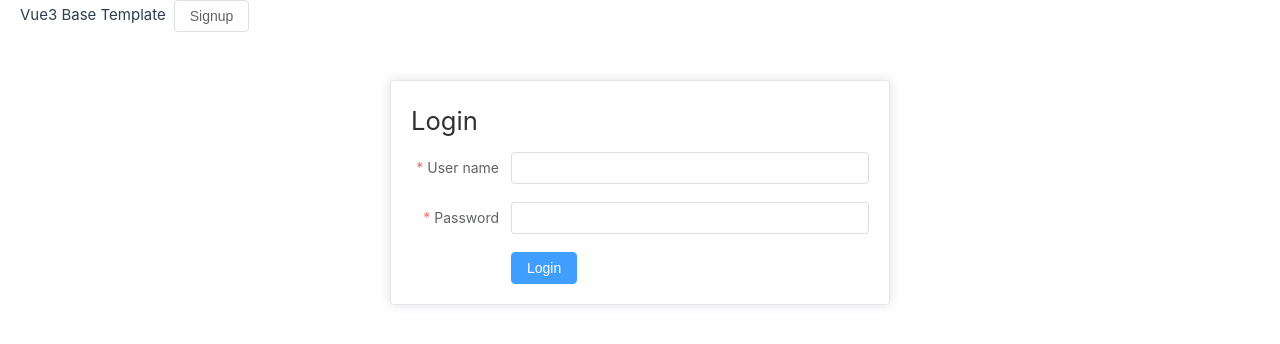
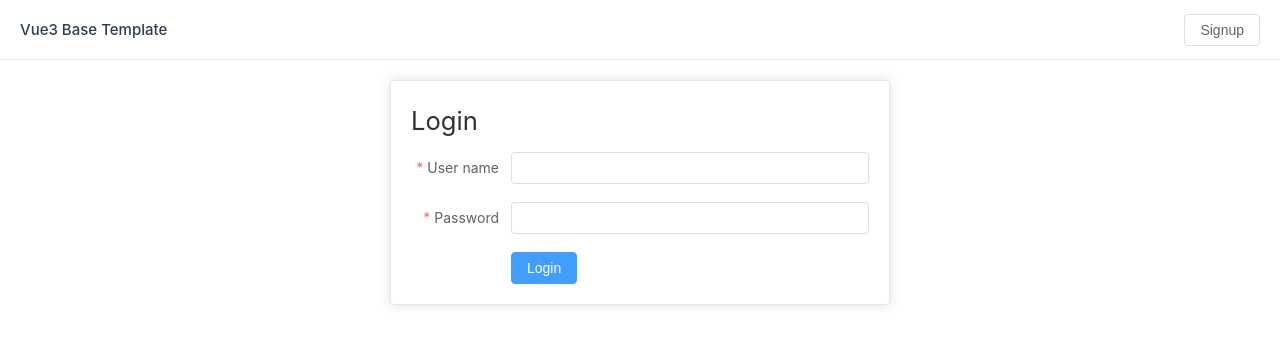
Before and after one commit to colinzuo/vue3-base-template-2, a Vue app: page /auth/login in a window 1280 px wide. Shown: the top 344 px of the page. Built offline with nearby package versions, Linux system fonts and the light colour scheme.

Commit message:
style auth header

```diff
--- a/src/layout/AuthLayout.vue
+++ b/src/layout/AuthLayout.vue
@@ -1,8 +1,10 @@
 <template>
   <div class="full-wh">
     <el-container>
-      <el-header>
-        <span>{{ title }}</span>
+      <el-header class="auth-header">
+        <span class="header-title">{{ title }}</span>
+
+        <div class="spacer"></div>
 
         <el-button
           v-if="showSignin"
@@ -54,3 +56,15 @@ function onClickSignup() {
   router.push({name: "signup"});
 }
 </script>
+
+<style lang="scss" scoped>
+.auth-header {
+  display: flex;
+  align-items: center;
+  border-bottom: 1px solid var(--color-border);
+
+  .header-title {
+    font-weight: 500;
+  }
+}
+</style>
--- a/src/styles/_spacing.scss
+++ b/src/styles/_spacing.scss
@@ -99,3 +99,7 @@ $spacer: 0.25rem;
     }
   }
 }
+
+.grow, .spacer {
+  flex-grow: 1 !important;
+}
--- a/src/styles/_text.scss
+++ b/src/styles/_text.scss
@@ -5,3 +5,7 @@ $textAlignments: ("left", "right", "center", "revert");
     text-align: #{$textAlign};
   }
 }
+
+.font-weight-bold {
+  font-weight: bold;
+}
```
